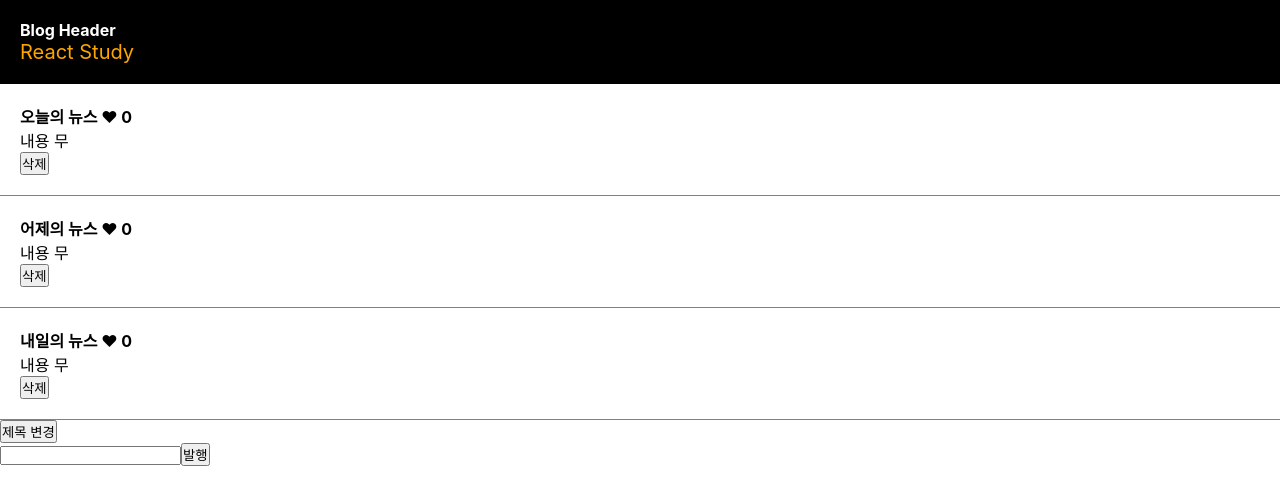
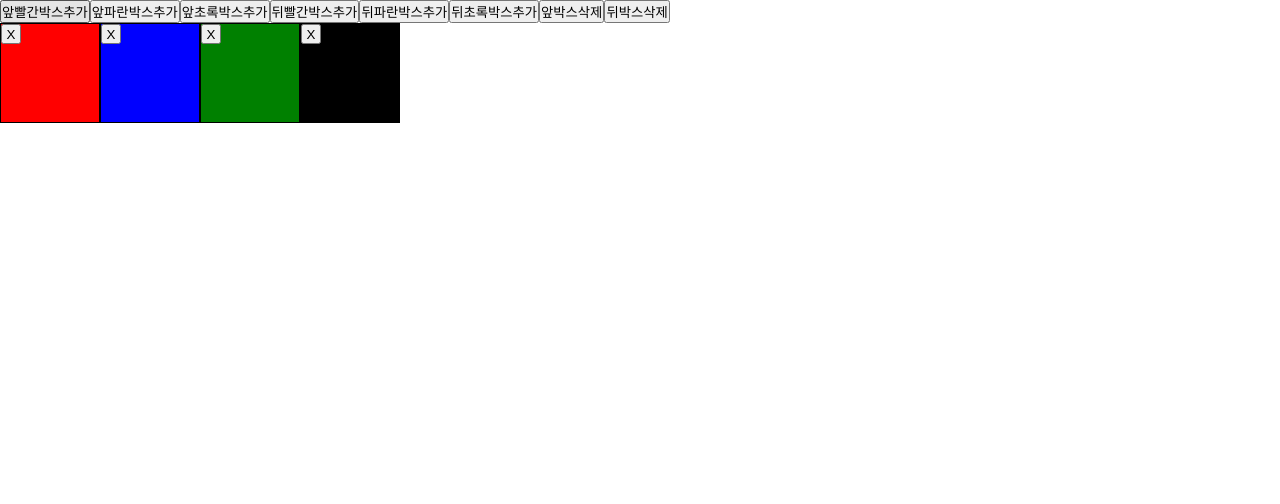
Before and after one commit to JEONGMIN0000/react-study, a React (Create React App) app: page / in a window 1280 px wide. Shown: the top 504 px of the page. Built offline with nearby package versions, Linux system fonts and the light colour scheme.

Commit message:
동적인 삭제 퀴즈

```diff
--- a/src/App.js
+++ b/src/App.js
@@ -10,6 +10,7 @@
 import NewsBlog from './newsblog/NewsBlog';
 import Quiz003 from './practice/Quiz003';
 import Practice002 from './practice/Practice002';
+import Quiz004 from './practice/Quiz004';
 
 function App() {
 
@@ -21,9 +22,10 @@
   //return <Practice001/>;
   //return <Props02/>;
   //return <Quiz002/>;
-  return <NewsBlog/>;
+  //return <NewsBlog/>;
   //return <Quiz003/>;
   //return <Practice002/>;
+  return <Quiz004/>;
 
 }
 
--- /dev/null
+++ b/src/practice/ColorBox2.js
@@ -0,0 +1,15 @@
+
+function ColorBox2(props){
+//function ColorBox2({bgColor, boxes, setBoxes}){
+    return (
+        <div className="box" style={{backgroundColor:props.bgColor}}>
+            <button className="btn_close" onClick={()=>{
+                let temp = [...props.boxes];
+                temp.splice(props.index,1);
+                props.setBoxes(temp);
+            }}>X</button>
+        </div>
+    )
+}
+
+export default ColorBox2;
--- /dev/null
+++ b/src/practice/Quiz004.css
@@ -0,0 +1,39 @@
+*{
+    margin: 0;
+    padding: 0;
+    box-sizing: border-box;
+}
+
+.container{
+    display: flex;
+    flex-direction: row;
+    flex-wrap: wrap;
+}
+
+.box{
+    width: 100px;
+    height: 100px;
+    border: 1px solid black;
+    display: flex;
+}
+
+.red{
+    background-color: red;
+}
+
+.blue{
+    background-color: blue;
+}
+
+.green{
+    background-color: green;
+}
+
+.black{
+    background-color: blackgreen;
+}
+
+.btn_close{
+    width: 20px;
+    height: 20px;
+}
--- /dev/null
+++ b/src/practice/Quiz004.js
@@ -0,0 +1,67 @@
+import './Quiz004.css'
+import ColorBox2 from './ColorBox2';
+import { useState } from 'react';
+
+function Quiz004( ){
+
+
+    //let [boxes,setBoxes] = useState([1,2,3,4,5]);
+    let [boxes,setBoxes] = useState(['red','blue','green','black']);
+
+
+    return(
+        <div>
+            <button onClick={() => {
+                let temp = ['red',...boxes];
+                setBoxes(temp);
+            }}>앞빨간박스추가</button>
+            <button onClick={() => {
+                let temp = ['blue',...boxes];
+                setBoxes(temp);
+            }}>앞파란박스추가</button>
+            <button onClick={() => {
+                let temp = ['green',...boxes];
+                setBoxes(temp);
+            }}>앞초록박스추가</button>
+
+            <button onClick={() => {
+                let temp = [...boxes,'red'];
+                setBoxes(temp);
+            }}>뒤빨간박스추가</button>
+            <button onClick={() => {
+                let temp = [...boxes,'blue'];
+                setBoxes(temp);
+            }}>뒤파란박스추가</button>
+            <button onClick={() => {
+                let temp = [...boxes,'green'];
+                setBoxes(temp);
+            }}>뒤초록박스추가</button>
+
+            <button onClick={() => {
+                let temp = [...boxes];
+                temp.shift();
+                setBoxes(temp);
+            }}>앞박스삭제</button>
+            <button onClick={() => {
+                let temp = [...boxes];
+                temp.pop();
+                setBoxes(temp);
+            }}>뒤박스삭제</button>
+
+            <div className='container'>
+                {
+
+                    boxes.map((value, index)=>{
+                        return <ColorBox2 bgColor = {value} boxes = {boxes} setBoxes = {setBoxes} index = {index} />
+                    })
+
+                }
+            </div>
+        </div>
+
+    );
+
+
+}
+
+export default Quiz004;
```
